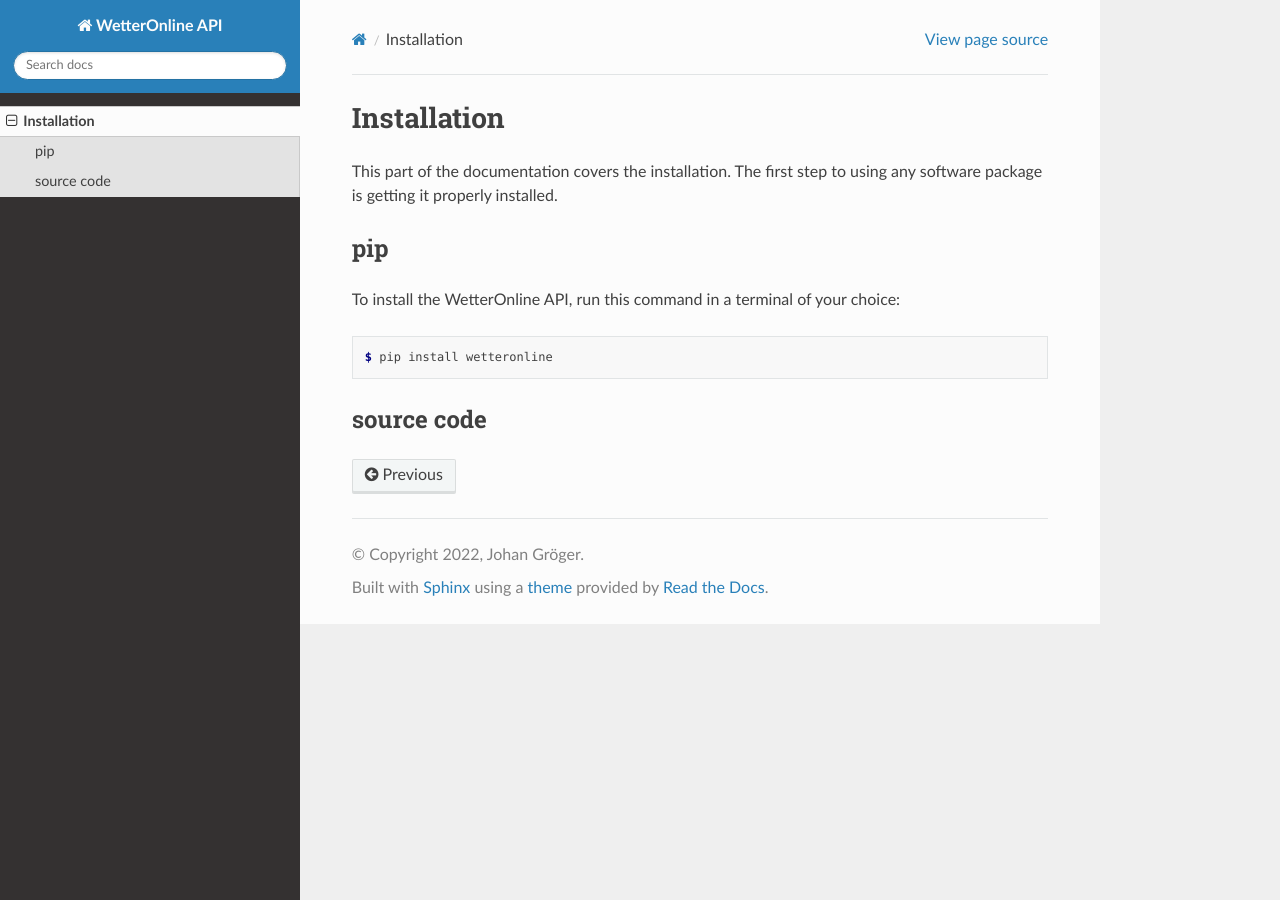
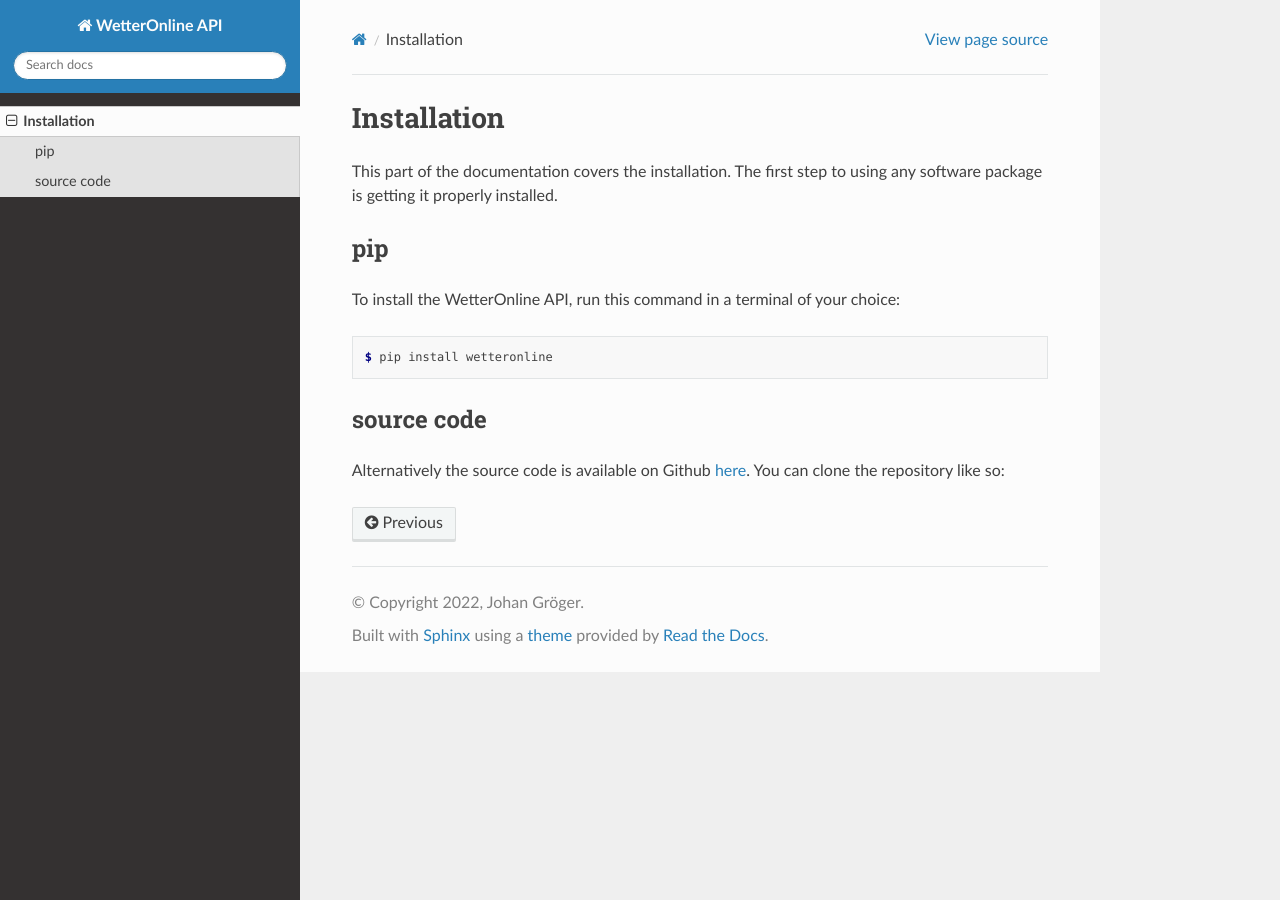
Before and after one commit to johangroe/wetteronline-api, a Sphinx documentation site: the page built from docs/source/install.rst, in a window 1280 px wide. Built offline with Sphinx 7.4.7 and the Read the Docs theme 2.0.0, drawn with Linux system fonts in a browser that asks for light colours; pages that are not in the unit, such as notebooks, are missing from menus.

Commit message:
Update install.rst

```diff
--- a/docs/source/install.rst
+++ b/docs/source/install.rst
@@ -16,8 +16,7 @@ To install the WetterOnline API, run this command in a terminal of your choice:
 source code
 ###########
 
-.. Alternatively the source code is available on Github `here <https://github.com/johangroe/wetteronline-api>`_.
-.. You can clone the repository like so:
+Alternatively the source code is available on Github `here <https://github.com/johangroe/wetteronline-api>`_. You can clone the repository like so:
 
 .. .. code-block:: console
 ..    $ git clone https://github.com/johangroe/wetteronline-api.git
```
